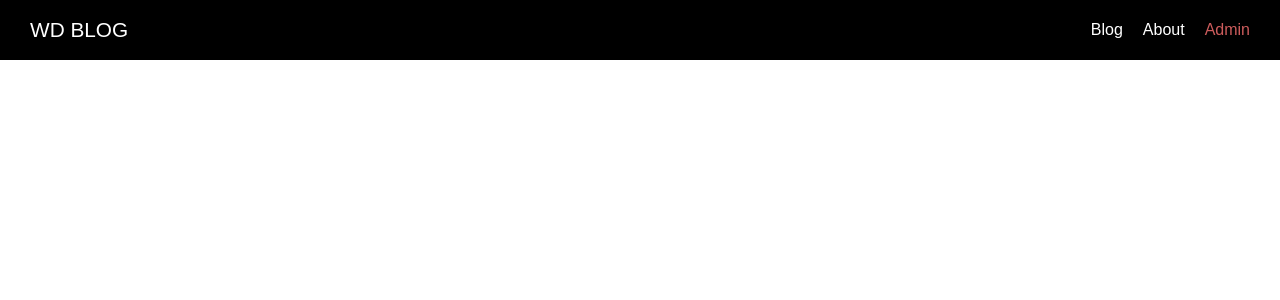
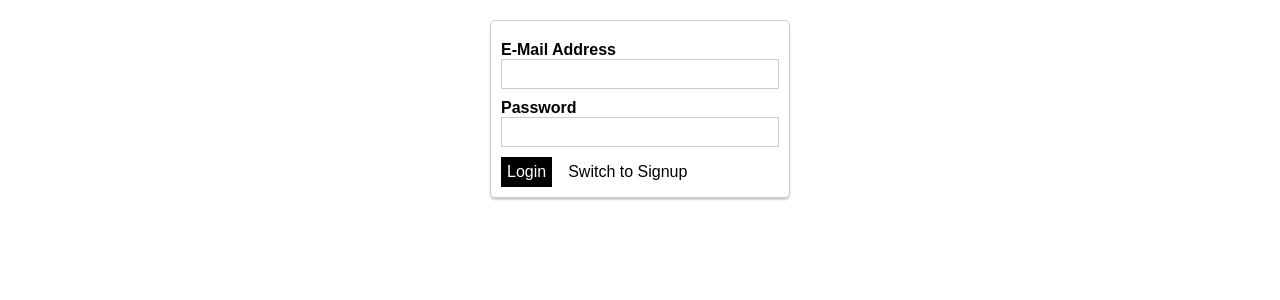
Before and after one commit to Anna-fog/nuxt-news-firebase, a Nuxt app: page /admin/auth in a window 1280 px wide. Shown: the top 300 px of the page. Built offline with nearby package versions, Linux system fonts and the light colour scheme.

Commit message:
add layout for admin section

```diff
--- /dev/null
+++ b/components/Admin/AdminPostForm.vue
@@ -0,0 +1,63 @@
+<template>
+  <form @submit.prevent="onSave">
+    <AppControlInput v-model="editedPost.author">Author Name</AppControlInput>
+    <AppControlInput v-model="editedPost.title">Title</AppControlInput>
+    <AppControlInput v-model="editedPost.thumbnailLink">Thumbnail Link</AppControlInput>
+
+    <AppControlInput
+      control-type="textarea"
+      v-model="editedPost.content">Content</AppControlInput>
+
+    <AppButton type="submit">Save</AppButton>
+
+    <AppButton
+      type="button"
+      style="margin-left: 10px"
+      btn-style="cancel"
+      @click="onCancel">Cancel</AppButton>
+  </form>
+</template>
+
+<script>
+import AppButton from "~/components/UI/AppButton";
+import AppControlInput from "~/components/UI/AppControlInput";
+
+export default {
+  components: {
+    AppButton,
+    AppControlInput
+  },
+
+  props: {
+    post: {
+      type: Object,
+      required: false
+    }
+  },
+
+  data() {
+    return {
+      editedPost: this.post ? {...this.post} : {
+        author: '',
+        title: '',
+        thumbnailLink: '',
+        content: ''
+      }
+    }
+  },
+
+  methods: {
+    onSave () {
+      // save the post
+      console.log(this.editedPost)
+    },
+    onCancel () {
+      // navigate back
+      this.$router.push('/admin');
+    }
+  }
+}
+</script>
+
+<style scoped>
+</style>
--- a/components/Posts/PostList.vue
+++ b/components/Posts/PostList.vue
@@ -1,6 +1,6 @@
 <template>
   <section class="posts-list">
-    <PostPreview v-for="post in posts" :post="post" :key="post.id" />
+    <PostPreview :is-admin="isAdmin" v-for="post in posts" :post="post" :key="post.id" />
   </section>
 </template>
 
@@ -11,6 +11,14 @@
   components: {
     PostPreview
   },
+
+  props: {
+    isAdmin: {
+      type: Boolean,
+      default: false
+    }
+  },
+
   data () {
     return {
       posts: [
--- a/components/Posts/PostPreview.vue
+++ b/components/Posts/PostPreview.vue
@@ -1,5 +1,5 @@
 <template>
-  <nuxt-link :to="'/posts/' + post.id" class="post-preview">
+  <nuxt-link :to="postLink" class="post-preview">
     <article>
       <div
         class="post-thumbnail"
@@ -16,10 +16,21 @@
 <script>
 export default {
   name: 'PostPreview',
+
   props: {
     post: {
       type: Object,
       required: true
+    },
+    isAdmin: {
+      type: Boolean,
+      required: true
+    }
+  },
+
+  computed: {
+    postLink () {
+      return this.isAdmin ? '/admin/' + this.post.id : '/posts/' + this.post.id
     }
   }
 }
--- /dev/null
+++ b/layouts/admin.vue
@@ -0,0 +1,15 @@
+<template>
+  <div>
+    <Nuxt />
+  </div>
+</template>
+
+<style>
+html {
+  font-family: 'Open-Sans', sans-serif;
+}
+
+body {
+  margin: 0;
+}
+</style>
--- /dev/null
+++ b/layouts/error.vue
@@ -0,0 +1,22 @@
+<template>
+  <div class="error-page">
+    <h1>Oops, something went wrong!</h1>
+    <p>Back to <a href="/">safety</a>!</p>
+  </div>
+</template>
+
+<style scoped>
+.error-page {
+  text-align: center;
+}
+
+.error-page a {
+  text-decoration: none;
+  color: red;
+}
+
+.error-page a:hover,
+.error-page a:active {
+  color: salmon;
+}
+</style>
--- a/pages/admin/_postId.vue
+++ b/pages/admin/_postId.vue
@@ -1,3 +1,44 @@
 <template>
+  <div class="admin-post-page">
+    <section class="update-form">
+      <AdminPostForm :post="loadedPost"/>
+    </section>
+  </div>
+</template>
 
-</template>
+<script>
+import AdminPostForm from "~/components/Admin/AdminPostForm";
+
+export default {
+  layout: 'admin',
+
+  components: {
+    AdminPostForm
+  },
+
+  data () {
+    return {
+      loadedPost: {
+        author: 'Anna',
+        title: 'New post',
+        content: 'A lot of boring text',
+        thumbnailLink: 'https://www.bbva.com/wp-content/uploads/2017/08/innovacion-bbva-100817.jpg'
+      }
+    }
+  }
+}
+</script>
+
+<style scoped>
+
+.update-form {
+  width: 90%;
+  margin: 20px auto;
+}
+
+@media (min-width: 768px) {
+  .update-form {
+    width: 500px;
+  }
+}
+</style>
--- a/pages/admin/auth.vue
+++ b/pages/admin/auth.vue
@@ -1,3 +1,57 @@
 <template>
+  <div class="admin-auth-page">
+    <div class="auth-container">
+      <form>
+        <AppControlInput type="email">E-Mail Address</AppControlInput>
+        <AppControlInput type="password">Password</AppControlInput>
+        <AppButton type="submit">{{ isLogin ? 'Login' : 'Sign Up' }}</AppButton>
+        <AppButton
+          type="button"
+          btn-style="inverted"
+          style="margin-left: 10px"
+          @click="isLogin = !isLogin">Switch to {{ isLogin ? 'Signup' : 'Login' }}</AppButton>
+      </form>
+    </div>
+  </div>
+</template>
+
+<script>
+  import AppControlInput from "~/components/UI/AppControlInput";
+  import AppButton from "~/components/UI/AppButton";
+
+  export default {
+    name: 'AdminAuthPage',
+
+    layout: 'admin',
+
+    components: {
+      AppControlInput,
+      AppButton
+    },
+
+    data() {
+      return {
+        isLogin: true
+      }
+    }
+  }
+</script>
+
+<style scoped>
+    .admin-auth-page {
+      padding: 20px;
+    }
+
+    .auth-container {
+      border: 1px solid #ccc;
+      border-radius: 5px;
+      box-shadow: 0 2px 2px #ccc;
+      width: 300px;
+      margin: auto;
+      padding: 10px;
+      box-sizing: border-box;
+    }
+  </style>
+
 
 </template>
--- a/pages/admin/index.vue
+++ b/pages/admin/index.vue
@@ -1,21 +1,25 @@
 <template>
   <div class="admin-page">
     <section class="new-post">
-      <button @click="$router.push('/admin/new-post')">Create Post</button>
+      <AppButton @click="$router.push('/admin/new-post')">Create Post</AppButton>
     </section>
     <section class="existing-posts">
       <h1>Existing Posts</h1>
-      <PostList></PostList>
+      <PostList isAdmin></PostList>
     </section>
   </div>
 </template>
 
 <script>
 import PostList from "~/components/Posts/PostList";
+import AppButton from "~/components/UI/AppButton";
 
 export default {
+  layout: 'admin',
+
   components: {
-    PostList
+    PostList,
+    AppButton
   }
 }
 </script>
--- a/pages/admin/new-post.vue
+++ b/pages/admin/new-post.vue
@@ -1,61 +1,35 @@
 <template>
   <div class="admin-new-post-page">
     <section class="new-post-form">
-      <form @submit.prevent="onSave">
-        <AppControlInput v-model="editedPost.author">Author Name</AppControlInput>
-        <AppControlInput v-model="editedPost.title">Title</AppControlInput>
-        <AppControlInput v-model="editedPost.thumbnailLink">Thumbnail Link</AppControlInput>
-
-        <AppControlInput
-          control-type="textarea"
-          v-model="editedPost.content">Content</AppControlInput>
-
-        <AppButton type="submit">Save</AppButton>
-
-        <AppButton
-          type="button"
-          style="margin-left: 10px"
-          btn-style="cancel"
-          @click="onCancel">Cancel</AppButton>
-      </form>
+      <AdminPostForm />
     </section>
   </div>
 </template>
 
 <script>
-import AppButton from "~/components/UI/AppButton";
-import AppControlInput from "~/components/UI/AppControlInput";
+import AdminPostForm from "~/components/Admin/AdminPostForm";
 
 export default {
+  layout: 'admin',
+
   components: {
-    AppButton,
-    AppControlInput
-  },
-  data() {
-    return {
-      editedPost: {
-        author: '',
-        title: '',
-        thumbnailLink: ''
-      }
-    }
+    AdminPostForm
   },
 
-  methods: {
-    onSave () {
-      // save the post
-      console.log(this.editedPost)
-    },
-    onCancel () {
-      // navigate back
-      this.$router.push('/admin');
-    }
-  }
 }
 </script>
 
 <style scoped>
+
 .new-post-form {
+  width: 90%;
+  margin: 20px auto;
   padding: 0 20px;
 }
+
+@media (min-width: 768px) {
+  .new-post-form {
+    width: 500px;
+  }
+}
 </style>
```
